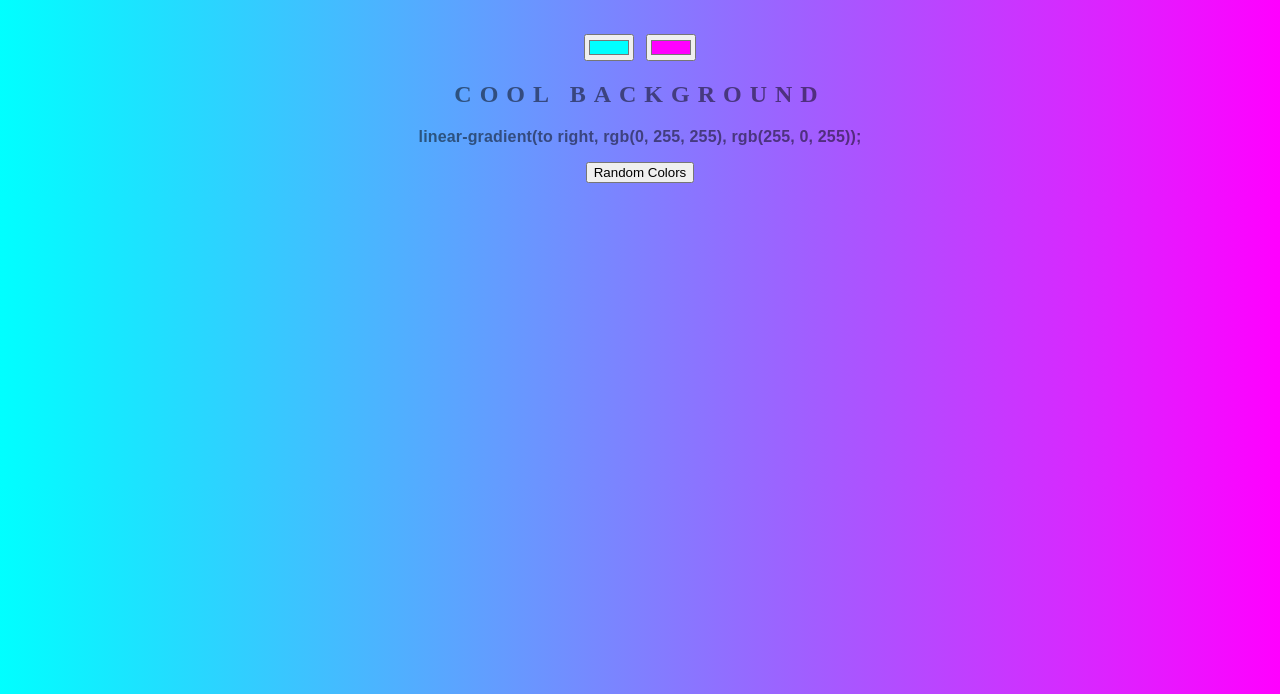
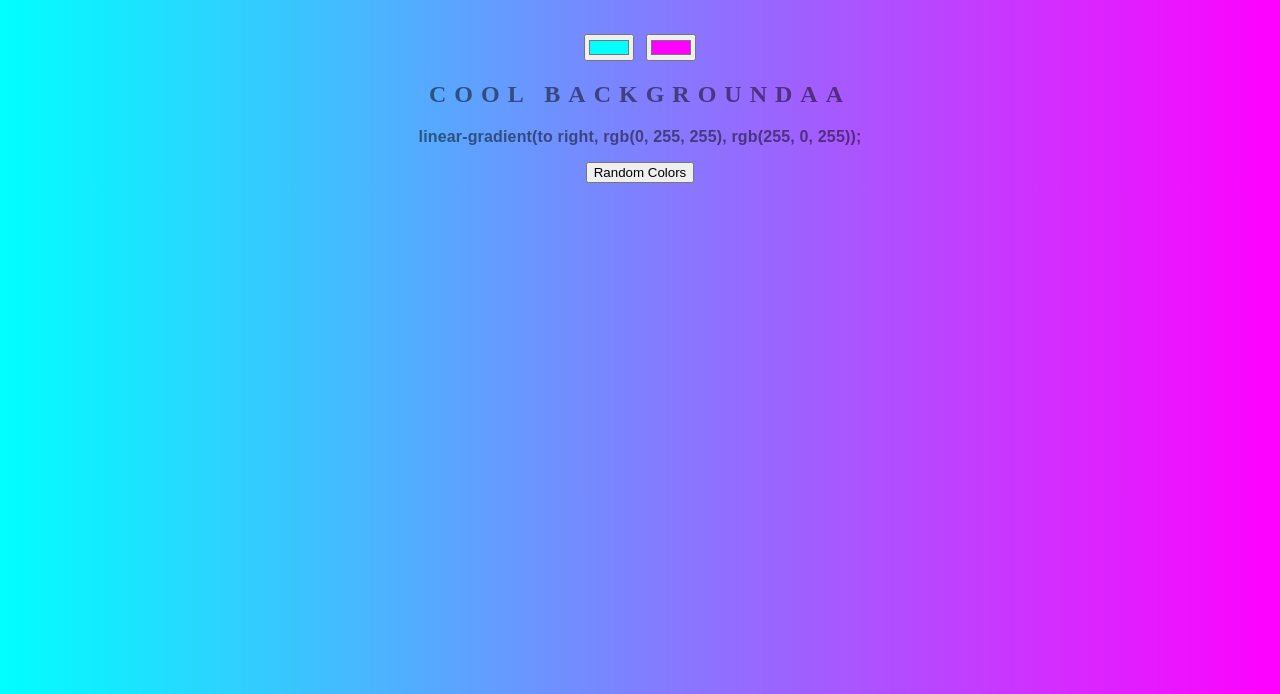
Before and after one commit to pokerhawk/background-generator, a plain HTML site: page index.html in a window 1280 px wide. Shown: the part 106-800 px from the top of the page. Drawn offline with Linux system fonts and the light colour scheme.

Commit message:
changing h2

```diff
--- a/index.html
+++ b/index.html
@@ -11,7 +11,7 @@
     <h1>Cool Generator</h1>
     <input class="color1" type="color" name="color1" value="#00ffff" />
     <input class="color2" type="color" name="color2" value="#ff00ff" />
-    <h2>cool background</h2>
+    <h2>cool backgroundaa</h2>
     <h3></h3>
     <button id="randomColorButton">Random Colors</button>
     <script src="script.js"></script>
```
